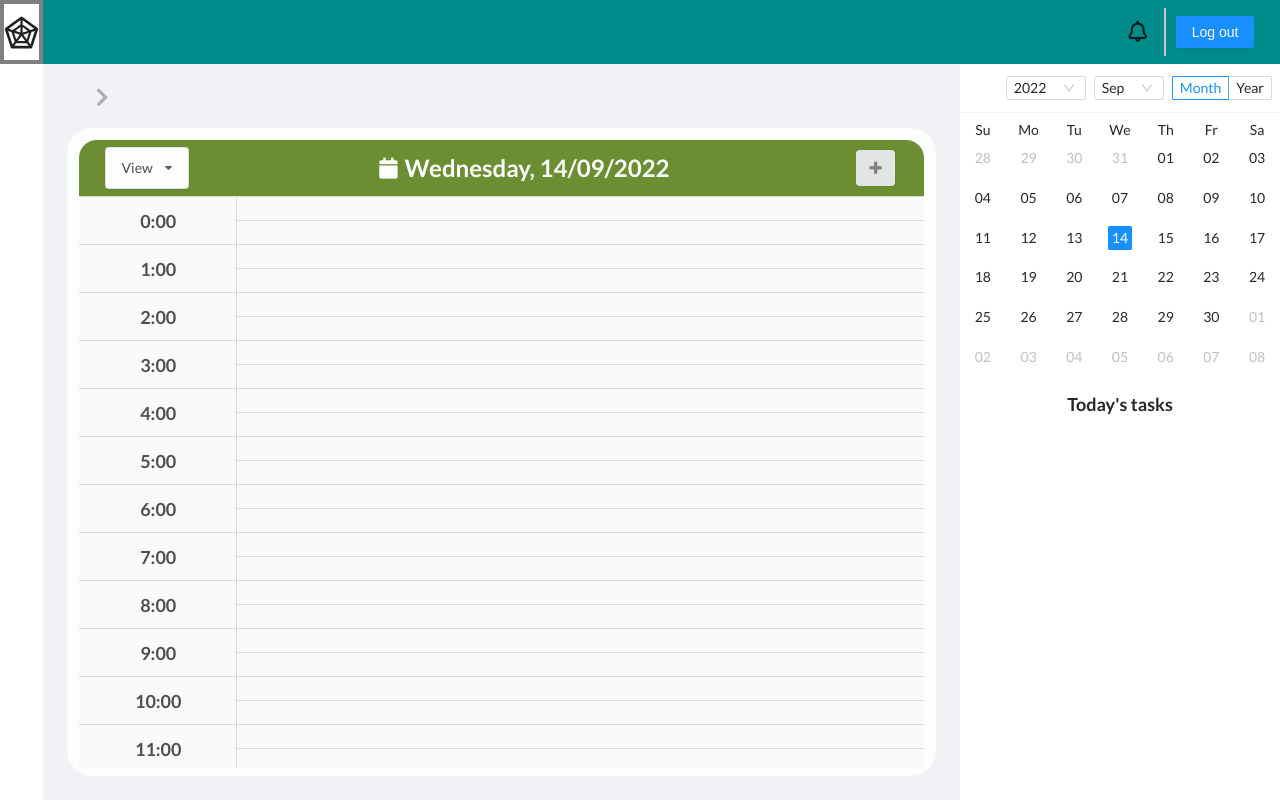
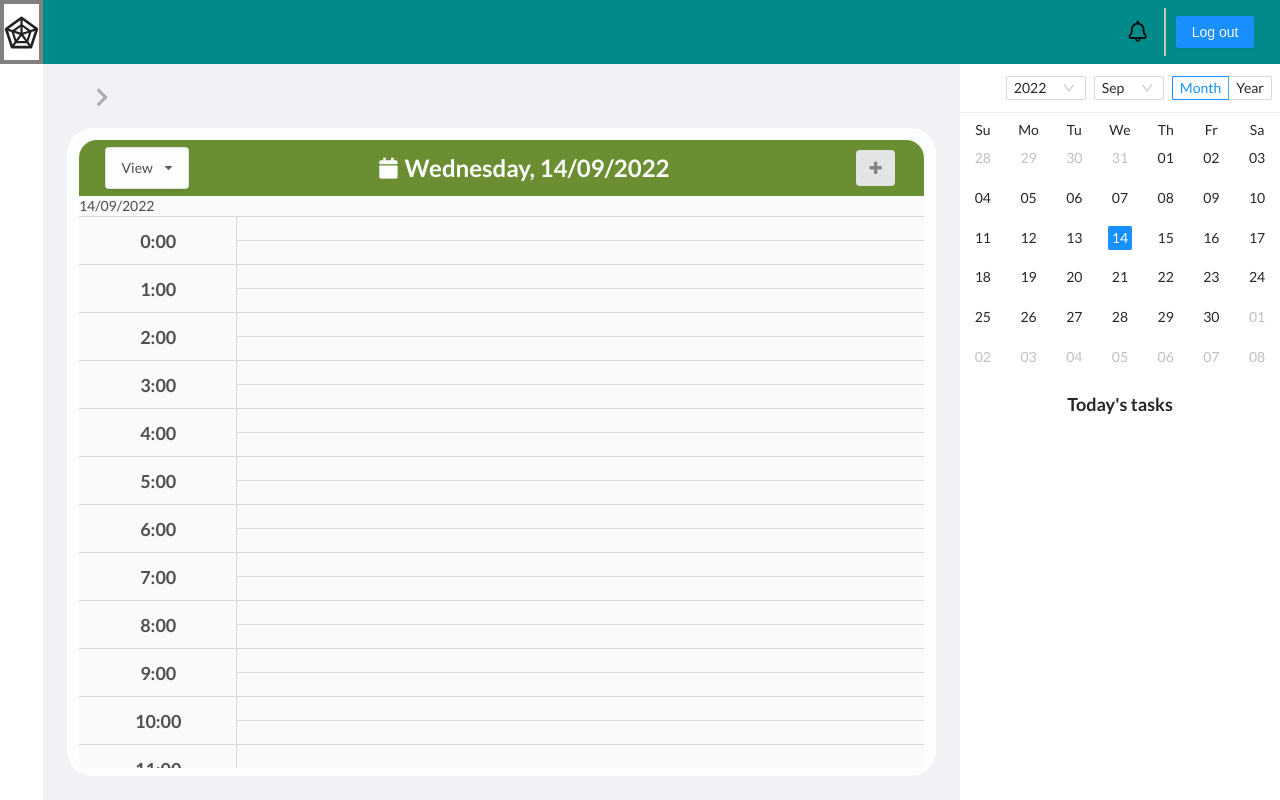
Before and after one commit to JiaFei1991/HDR_management_front_end, a React (Create React App) app: page /home/schedule in a window 1280 px wide. Built offline with nearby package versions, Linux system fonts and the light colour scheme.

Commit message:
added date on each daycell

```diff
--- a/package.json
+++ b/package.json
@@ -56,6 +56,7 @@
     ]
   },
   "devDependencies": {
+    "babel-eslint": "^10.1.0",
     "eslint": "^8.2.0",
     "eslint-config-prettier": "^8.5.0",
     "eslint-plugin-import": "^2.25.2",
--- a/src/features/schedules/dayCell.js
+++ b/src/features/schedules/dayCell.js
@@ -47,6 +47,15 @@ const DayCell = ({ selectedDate, displayingDates }) => {
 
   // generate hour cells
   let cellStack = [];
+  cellStack.push(
+    <div key={'date-row'}>
+      {new Date(
+        `${selectedDate[3]}-
+        ${selectedDate[2]}-
+        ${selectedDate[1]}`
+      ).toLocaleDateString('en-au')}
+    </div>
+  );
   for (let i = 0; i < 24; i++) {
     cellStack.push(
       <HourCell
--- a/src/features/schedules/dayScheduler.js
+++ b/src/features/schedules/dayScheduler.js
@@ -18,7 +18,7 @@ const generateDisplayingDates = (today, numberOfDays) => {
     dateObj.setDate(dateObj.getDate() + 1);
     dateArray.push([
       dateObj.getDay().toString(),
-      ...new Date(dateObj).toLocaleDateString().split('/')
+      ...new Date(dateObj).toLocaleDateString('en-au').split('/')
     ]);
   }
   return dateArray;
--- a/src/features/schedules/newEventModal.js
+++ b/src/features/schedules/newEventModal.js
@@ -237,7 +237,7 @@ const NewEventModal = ({ displayingDates }) => {
       }
     } else {
       // otherwise, update the existing event
-      debugger;
+      //   debugger;
       const res = await dispatch(
         updateScheduleById({
           scheduleId: selectedEventId,
--- a/src/features/schedules/scheduleSlice.js
+++ b/src/features/schedules/scheduleSlice.js
@@ -12,6 +12,19 @@ const extractTokens = (fn, actionName) => {
   }
 
   return { token, refreshToken };
+};
+
+const getIdFromName = (objArray, participantsName) => {
+  let idArray = [];
+  participantsName.forEach((name) => {
+    objArray.forEach((obj) => {
+      if (obj.name === name) {
+        idArray.push(obj._id);
+      }
+    });
+  });
+
+  return idArray;
 };
 
 const initialDate = new Date().toJSON().slice(0, 10).split('-').reverse();
--- a/src/pages/Home/index.js
+++ b/src/pages/Home/index.js
@@ -153,12 +153,11 @@ const HomePage = () => {
   };
 
   const dateCellRender = (value) => {
-    // debugger;
     if (monthNotification) {
       for (let i = 0; i < monthNotification.length; i++) {
         if (
           checkDateEquality(
-            value._d.toLocaleDateString().split('/'),
+            value._d.toLocaleDateString('en-au').split('/'),
             monthNotification[i].split('-')
           )
         ) {
```
Also changed, not shown: .eslintrc.json, 1 other file (tests, documents, lock files or other folders).
